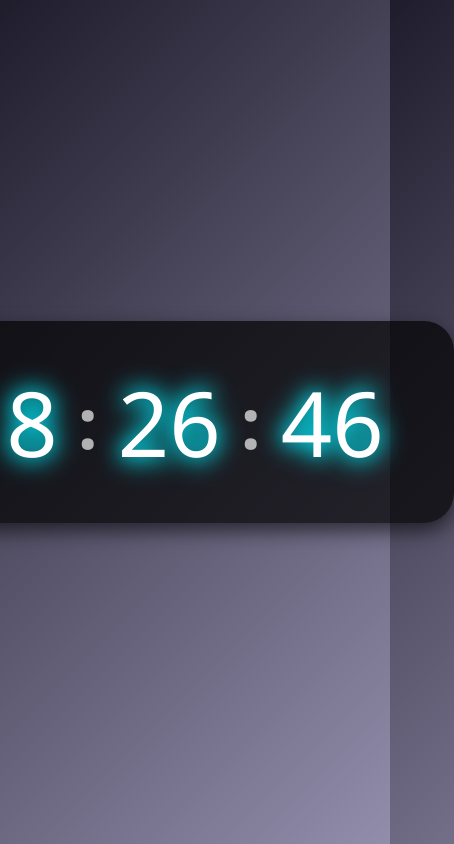
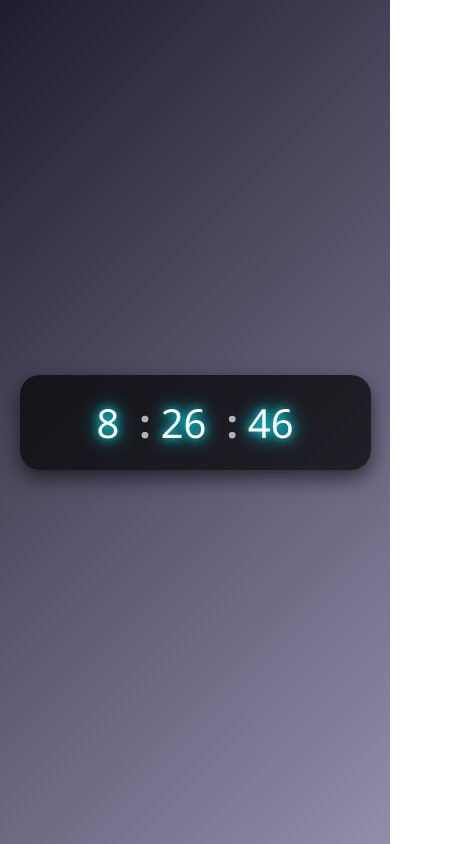
Before and after one commit to Mitesh-Amin01/Clock, a plain HTML site: page index.html in a window 390 px wide. Shown: the whole page, 454 px wide, since content can reach past the window. Drawn offline with Linux system fonts and the light colour scheme.

Commit message:
Fix All Problem

```diff
--- a/style.css
+++ b/style.css
@@ -16,15 +16,19 @@ body {
 
 .clock_base {
     background: rgba(0, 0, 0, 0.7);
-    padding: 40px 60px;
-    border-radius: 30px;
+    padding: 30px 50px;
+    border-radius: 20px;
     box-shadow: 0 8px 20px rgba(0, 0, 0, 0.6);
+    max-width: 90%;
+    width: 400px;
+    overflow-x: auto;
 }
 
 .time_lape {
     display: flex;
     align-items: center;
     justify-content: center;
+    flex-wrap: nowrap;
 }
 
 .time_lape ul {
@@ -32,24 +36,40 @@ body {
     align-items: center;
     justify-content: center;
     color: #fff;
+    margin: 0 5px;
 }
 
 .time_lape ul h1 {
     font-weight: bold;
-    font-size: 70px;
-    margin: 0 10px;
+    font-size: 50px;
+    margin: 0 5px;
     color: #ffffffaa;
 }
 
 .time_lape ul li {
     list-style: none;
-    font-size: 90px;
-    margin: 0 10px;
+    font-size: 60px;
+    margin: 0 5px;
     color: #fff;
-    text-shadow: 0 0 20px #00f0ff, 0 0 30px #00f0ff;
+    text-shadow: 0 0 10px #00f0ff, 0 0 20px #00f0ff;
     transition: all 0.3s ease-in-out;
 }
 
 .clock_base:hover {
     box-shadow: 0 12px 30px rgba(0, 0, 0, 0.8);
 }
+
+@media (max-width: 600px) {
+    .clock_base {
+        padding: 20px 30px;
+        width: 90%;
+    }
+
+    .time_lape ul li {
+        font-size: 40px;
+    }
+
+    .time_lape ul h1 {
+        font-size: 40px;
+    }
+}
```
Also changed, not shown: 1 other file.
